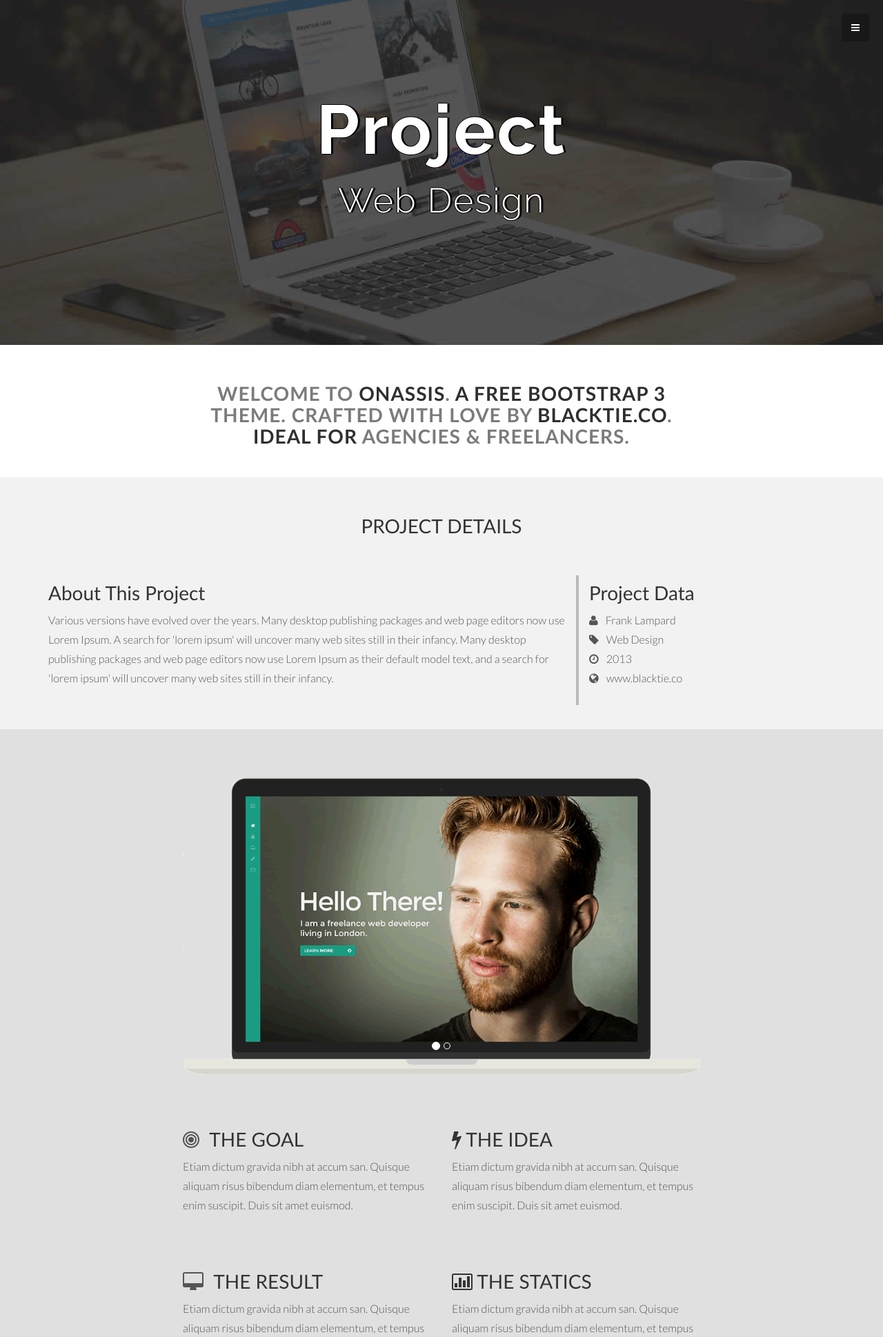
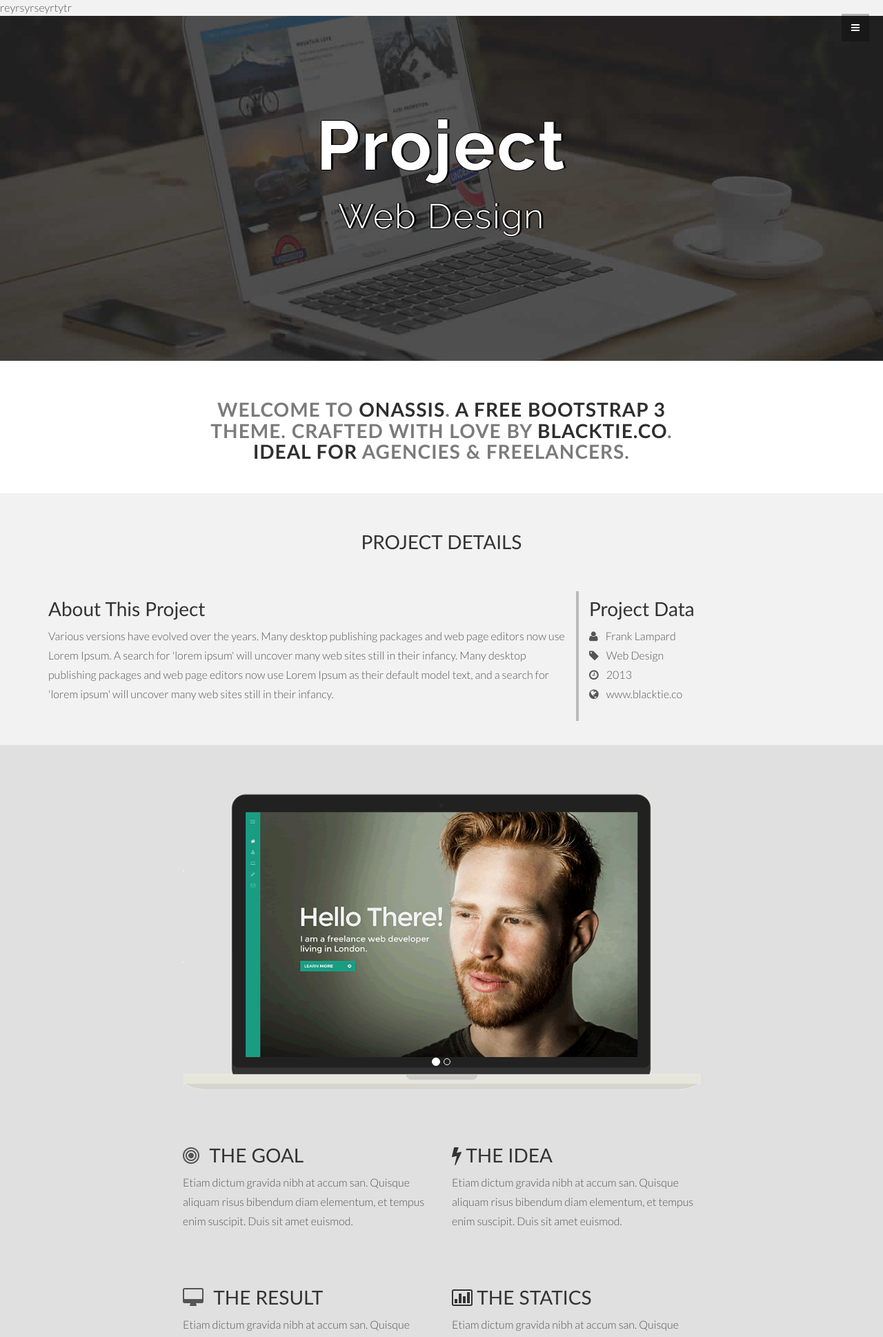
Before and after one commit to Tal-C/Early-Diagnosis-Of-Autism, a Flask app: page / in a window 1280 px wide. Shown: the top 1938 px of the page at 69% size. Run offline with Flask 2, Linux system fonts and the light colour scheme; some libraries are stand-ins or nearby versions.

Commit message:
update test 3

```diff
--- a/EDIA/EDIA/FlaskApp/templates/item.html
+++ b/EDIA/EDIA/FlaskApp/templates/item.html
@@ -6,34 +6,27 @@
     <meta name="description" content="">
     <meta name="author" content="">
     <link rel="shortcut icon" href="assets/ico/favicon.png">
-
     <title>Onassis - Bootstrap 3 Theme</title>
-
     <!-- Bootstrap core CSS -->
     <link href="assets/css/bootstrap.css" rel="stylesheet">
     <!--regsth-->
     <!-- Custom styles for this template -->
-    <link href="{{url_for('static',filename='css/main.css')}}"  rel="stylesheet">
-      <link rel="stylesheet" href="{{url_for('static',filename='css/font-awesome.min.css')}}" >
-
+    <link href="{{url_for('static',filename='css/main.css')}}" rel="stylesheet">
+    <link rel="stylesheet" href="{{url_for('static',filename='css/font-awesome.min.css')}}">
     <script src="assets/js/jquery.min.js"></script>
     <script src="assets/js/Chart.js"></script>
     <script src="assets/js/modernizr.custom.js"></script>
 
-
-
     <link href='http://fonts.googleapis.com/css?family=Lato:300,400,700,300italic,400italic' rel='stylesheet' type='text/css'>
     <link href='http://fonts.googleapis.com/css?family=Raleway:400,300,700' rel='stylesheet' type='text/css'>
-
     <!-- HTML5 shim and Respond.js IE8 support of HTML5 elements and media queries -->
     <!--[if lt IE 9]>
       <script src="assets/js/html5shiv.js"></script>
       <script src="assets/js/respond.min.js"></script>
     <![endif]-->
 </head>
-
 <body data-spy="scroll" data-offset="0" data-target="#theMenu">
-
+    reyrsyrseyrtytr
     <!-- Menu -->
     <nav class="menu" id="theMenu">
         <div class="menu-wrap">
@@ -55,7 +48,6 @@
     </nav>
 
 
-
     <!-- ========== HEADER SECTION ========== -->
     <div id="itemwrap">
         <div class="container">
@@ -71,21 +63,19 @@
             </div>
         </div><!-- /container -->
     </div><!-- /headerwrap -->
-
-
     <!-- ========== WHITE SECTION ========== -->
     <div id="w">
         <div class="container">
             <div class="row">
                 <div class="col-lg-8 col-lg-offset-2">
-				<h3>WELCOME TO <bold>ONASSIS</bold>. <bold>A FREE BOOTSTRAP 3</bold> THEME. CRAFTED WITH LOVE BY <bold>BLACKTIE.CO</bold>. <br/>
+                    <h3>
+                        WELCOME TO <bold>ONASSIS</bold>. <bold>A FREE BOOTSTRAP 3</bold> THEME. CRAFTED WITH LOVE BY <bold>BLACKTIE.CO</bold>. <br />
                         <bold>IDEAL FOR</bold> AGENCIES & FREELANCERS.
                     </h3>
                 </div>
             </div>
         </div><!-- /container -->
     </div><!-- /w -->
-
     <!-- ========== SERVICES - GREY SECTION ========== -->
     <div id="g">
         <div class="container">
@@ -100,16 +90,15 @@
                 <div class="col-lg-4 desc desc-b">
                     <h4>Project Data</h4>
                     <p>
-						<i class="icon-user"></i> Frank Lampard<br/>
-						<i class="icon-tag"></i> Web Design<br/>
-						<i class="icon-time"></i> 2013<br/>
-						<i class="icon-globe"></i> www.blacktie.co<br/>
+                        <i class="icon-user"></i> Frank Lampard<br />
+                        <i class="icon-tag"></i> Web Design<br />
+                        <i class="icon-time"></i> 2013<br />
+                        <i class="icon-globe"></i> www.blacktie.co<br />
                     </p>
                 </div>
             </div>
         </div><!-- /container -->
     </div><!-- /g -->
-
     <!-- ========== CAROUSEL / DESCRIPTION - DARK GREY SECTION ========== -->
     <div id="dg">
         <div class="container">
@@ -171,10 +160,6 @@
             </div>
         </div>
     </div><!-- /dg -->
-
-
-
-
     <!-- ========== FOOTER SECTION ========== -->
     <div id="f">
         <div class="container">
@@ -215,7 +200,6 @@
     </div>
 
 
-
     <!-- Bootstrap core JavaScript
     ================================================== -->
     <!-- Placed at the end of the document so the pages load faster -->
```
Lines whose indentation alone changed are shown as unchanged.
